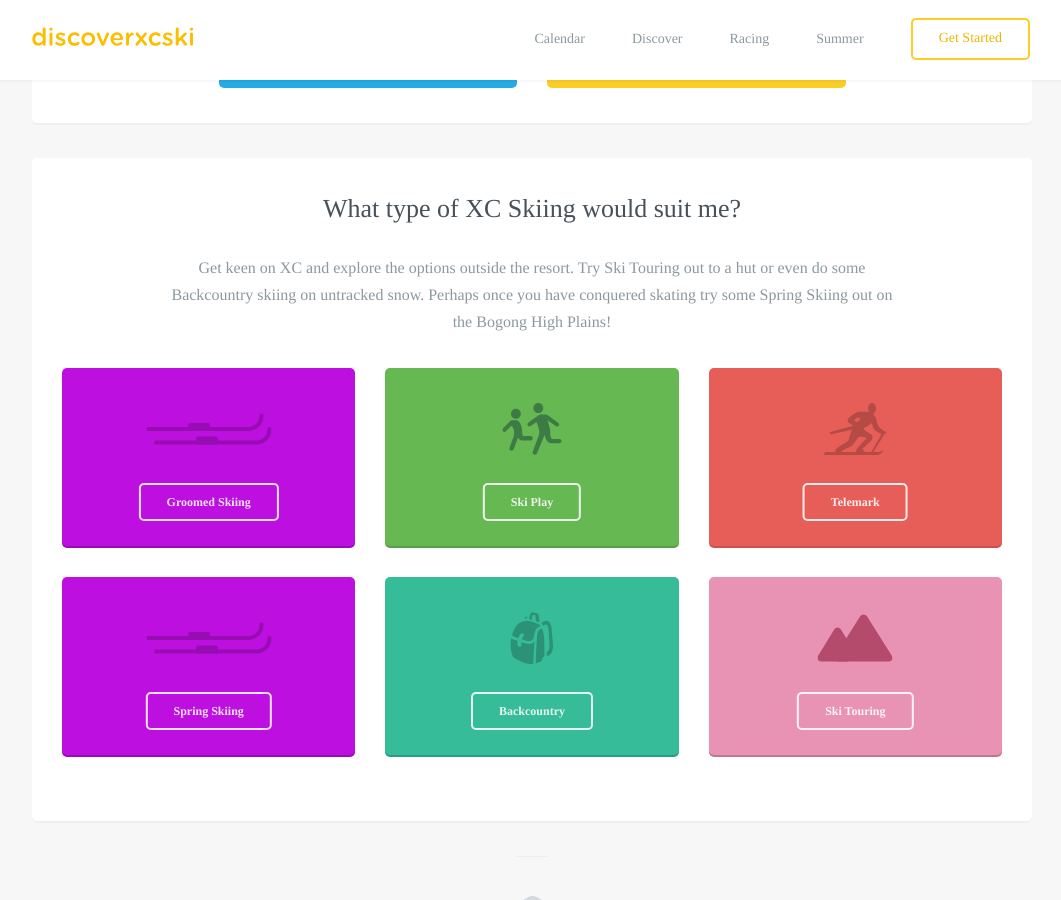
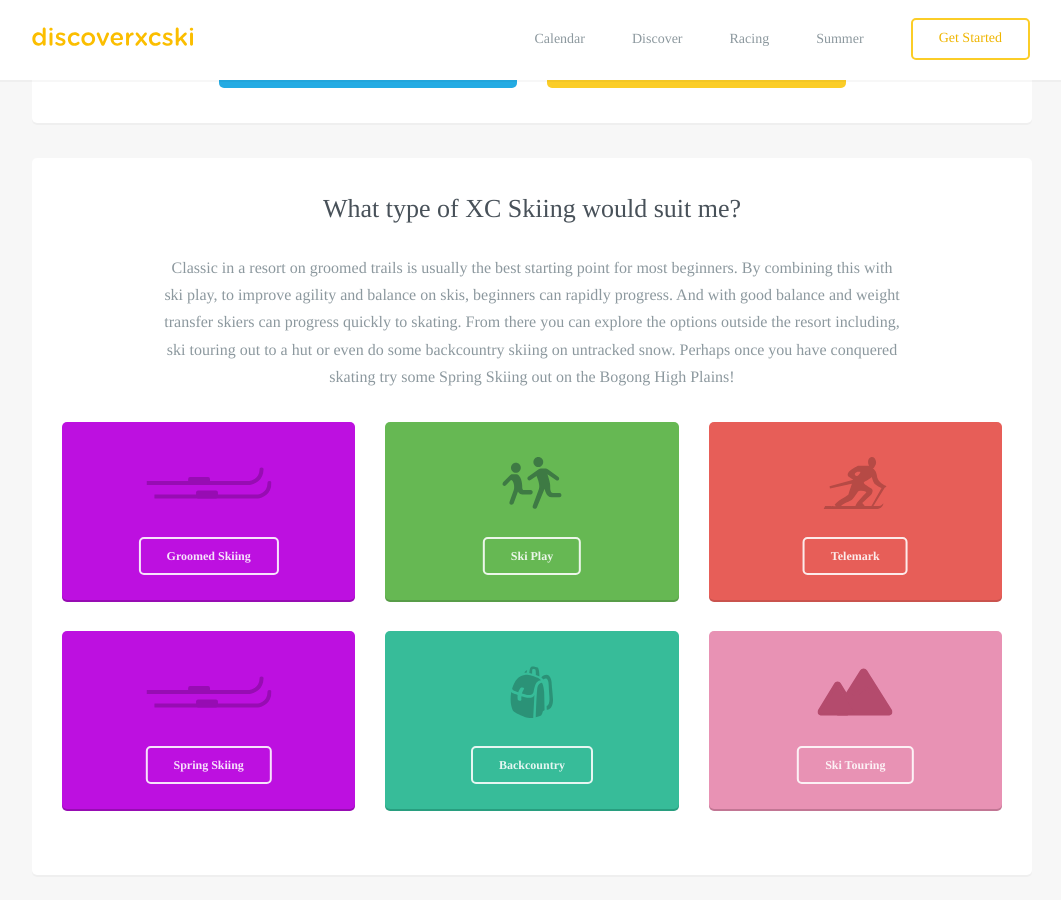
Before and after one commit to robcatto/robcatto.github.io, a Jekyll site: the page built from discoverxc/index.html, in a window 1280 px wide and 900 px high, scrolled down 1462 px. Shown: the whole window, without its empty margins (108-1169 px from the left). Built offline with Jekyll 4.4.1, drawn with Linux system fonts in a browser that asks for light colours; some web fonts are replaced; Markdown is read by kramdown in place of the engine named in the settings.

Commit message:
Update index.html

```diff
--- a/discoverxc/index.html
+++ b/discoverxc/index.html
@@ -132,7 +132,7 @@ layout: default
                 <h3>What type of XC Skiing would suit me?</h3>
 
                 <p>
-                    Get keen on XC and explore the options outside the resort.  Try Ski Touring out to a hut or even do some Backcountry skiing on untracked snow.  Perhaps once you have conquered skating try some Spring Skiing out on the Bogong High Plains!
+                    Classic in a resort on groomed trails is usually the best starting point for most beginners.  By combining this with ski play, to improve agility and balance on skis, beginners can rapidly progress.  And with good balance and weight transfer skiers can progress quickly to skating.  From there you can explore the options outside the resort including, ski touring out to a hut or even do some backcountry skiing on untracked snow.  Perhaps once you have conquered skating try some Spring Skiing out on the Bogong High Plains!
 
                 </p>
                </p>
```
